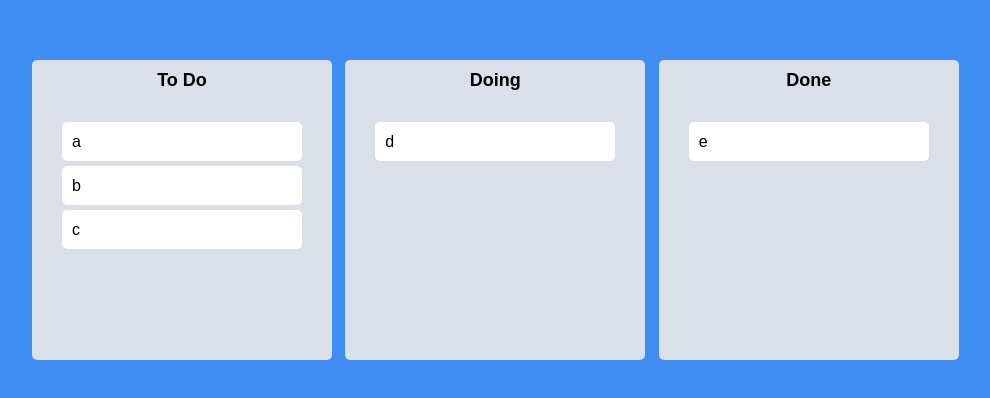
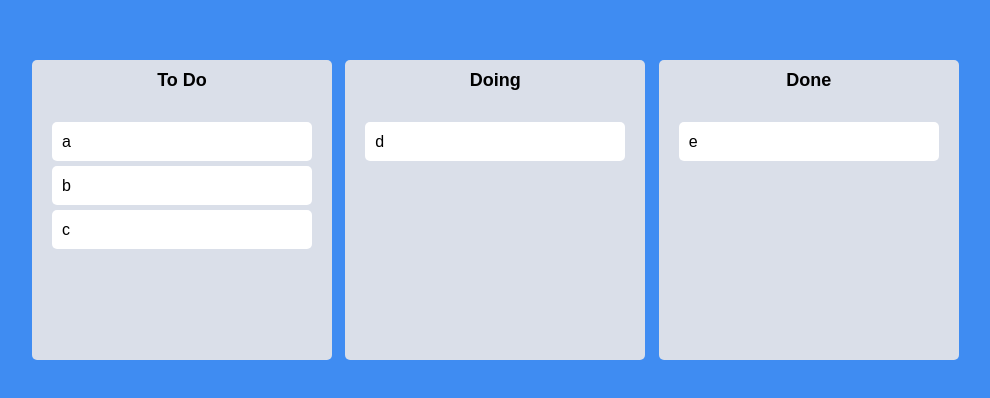
Before and after one commit to Jwlee134/trello, a React (Create React App) app: page / in a window 1280 px wide. Shown: the part 190-588 px from the top of the page, without its empty margins (143-1133 px from the left). Built offline with nearby package versions, Linux system fonts and the light colour scheme.

Commit message:
Final Styles

```diff
--- a/src/components/Board.tsx
+++ b/src/components/Board.tsx
@@ -9,7 +9,7 @@ interface AreaProps {
 
 const Wrapper = styled.div`
   width: 300px;
-  padding: 20px 10px;
+  padding-top: 10px;
   padding-top: 10px;
   background-color: ${(props) => props.theme.boardColor};
   border-radius: 5px;
--- a/src/components/DraggableCard.tsx
+++ b/src/components/DraggableCard.tsx
@@ -2,11 +2,14 @@ import { memo } from "react";
 import { Draggable } from "react-beautiful-dnd";
 import styled from "styled-components";
 
-const Card = styled.div`
+const Card = styled.div<{ isDragging: boolean }>`
   border-radius: 5px;
   padding: 10px 10px;
   margin-bottom: 5px;
-  background-color: ${({ theme }) => theme.cardColor};
+  background-color: ${({ theme, isDragging }) =>
+    isDragging ? "#74b9ff" : theme.cardColor};
+  box-shadow: ${({ isDragging }) =>
+    isDragging ? "0 2px 5px rgba(0, 0, 0, 0.5)" : "none"};
 `;
 
 interface Props {
@@ -17,8 +20,9 @@ interface Props {
 function DraggableCard({ toDo, index }: Props) {
   return (
     <Draggable key={toDo} draggableId={toDo} index={index}>
-      {(props) => (
+      {(props, { isDragging }) => (
         <Card
+          isDragging={isDragging}
           ref={props.innerRef}
           {...props.dragHandleProps}
           {...props.draggableProps}
```
